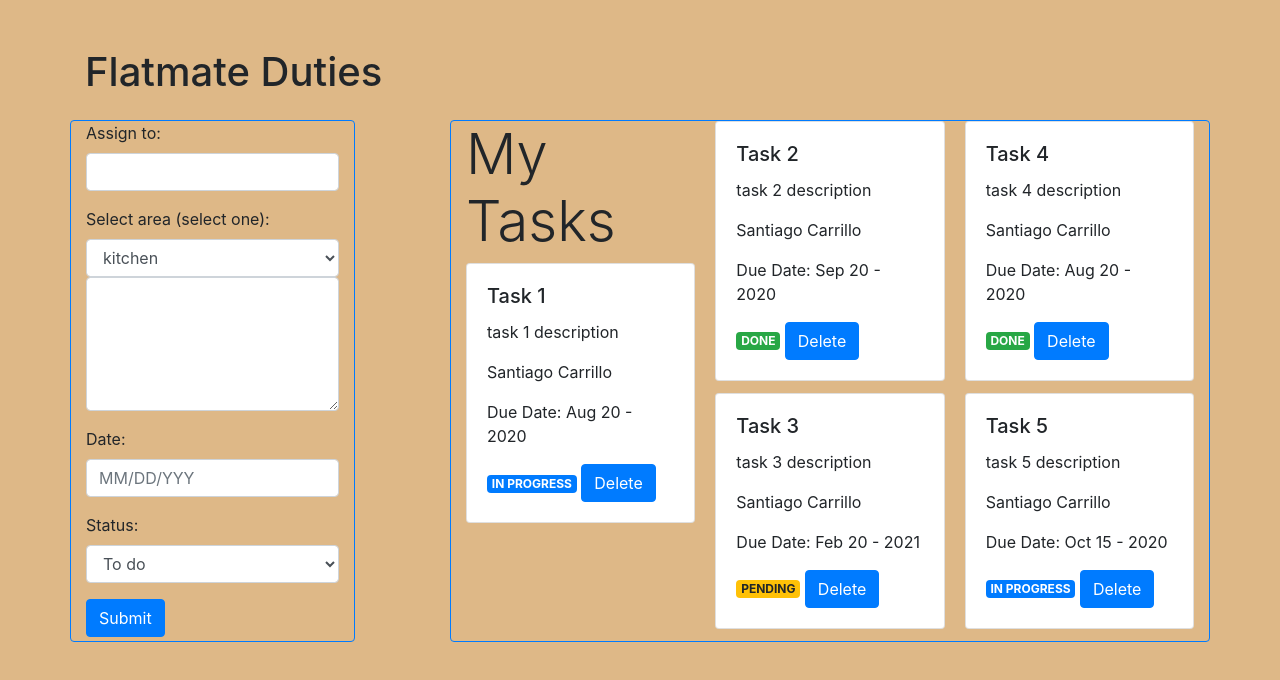
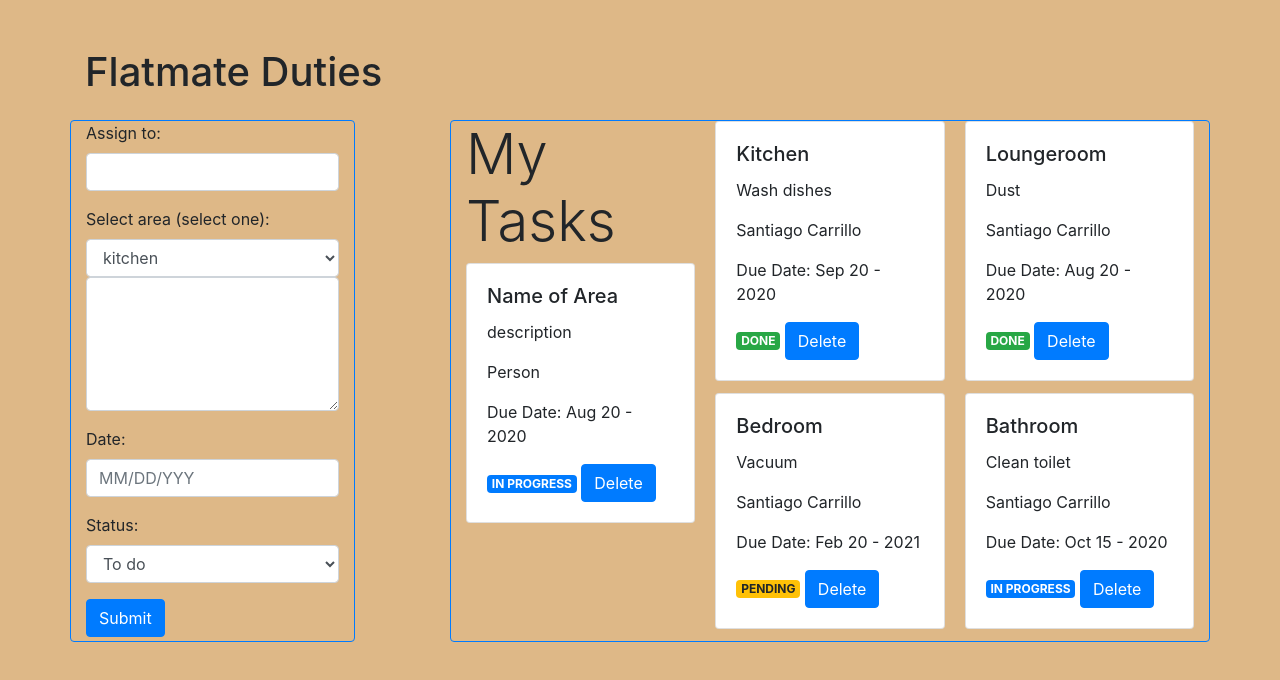
Before and after one commit to GGitbrah/JWD-personal-website, a plain HTML site: page index.html in a window 1280 px wide. Drawn offline with nearby package versions, Linux system fonts and the light colour scheme.

Commit message:
Add files via upload

```diff
--- a/index.html
+++ b/index.html
@@ -96,9 +96,9 @@
                     <div id="list-items">
                         <div class="card" ">
                             <div class="card-body">
-                                <h5 class="card-title">Task 1</h5>
-                                <p class="card-text">task 1 description</p>
-                                <p class="card-text">Santiago Carrillo</p>
+                                <h5 class="card-title">Name of Area</h5>
+                                <p class="card-text">description</p>
+                                <p class="card-text">Person</p>
                                 <p class="card-text">Due Date: Aug 20 - 2020</p>
                                 <span class="badge badge-primary">IN PROGRESS</span>
                                 <a href="#" class="btn btn-primary">Delete</a>
@@ -107,8 +107,8 @@
                         <br />
                         <div class="card">
                             <div class="card-body">
-                                <h5 class="card-title">Task 2</h5>
-                                <p class="card-text">task 2 description</p>
+                                <h5 class="card-title">Kitchen</h5>
+                                <p class="card-text">Wash dishes</p>
                                 <p class="card-text">Santiago Carrillo</p>
                                 <p class="card-text">Due Date: Sep 20 - 2020</p>
                                 <span class="badge badge-success">DONE</span>
@@ -118,8 +118,8 @@
                         <br />
                         <div class="card">
                             <div class="card-body">
-                                <h5 class="card-title">Task 3</h5>
-                                <p class="card-text">task 3 description</p>
+                                <h5 class="card-title">Bedroom</h5>
+                                <p class="card-text">Vacuum</p>
                                 <p class="card-text">Santiago Carrillo</p>
                                 <p class="card-text">Due Date: Feb 20 - 2021</p>
                                 <span class="badge badge-warning">PENDING</span>
@@ -129,8 +129,8 @@
                         <br />
                         <div class="card">
                             <div class="card-body">
-                                <h5 class="card-title">Task 4</h5>
-                                <p class="card-text">task 4 description</p>
+                                <h5 class="card-title">Loungeroom</h5>
+                                <p class="card-text">Dust</p>
                                 <p class="card-text">Santiago Carrillo</p>
                                 <p class="card-text">Due Date: Aug 20 - 2020</p>
                                 <span class="badge badge-success">DONE</span>
@@ -140,8 +140,8 @@
                         <br />
                         <div class="card">
                             <div class="card-body">
-                                <h5 class="card-title">Task 5</h5>
-                                <p class="card-text">task 5 description</p>
+                                <h5 class="card-title">Bathroom</h5>
+                                <p class="card-text">Clean toilet</p>
                                 <p class="card-text">Santiago Carrillo</p>
                                 <p class="card-text">Due Date: Oct 15 - 2020</p>
                                 <span class="badge badge-primary">IN PROGRESS</span>
```
